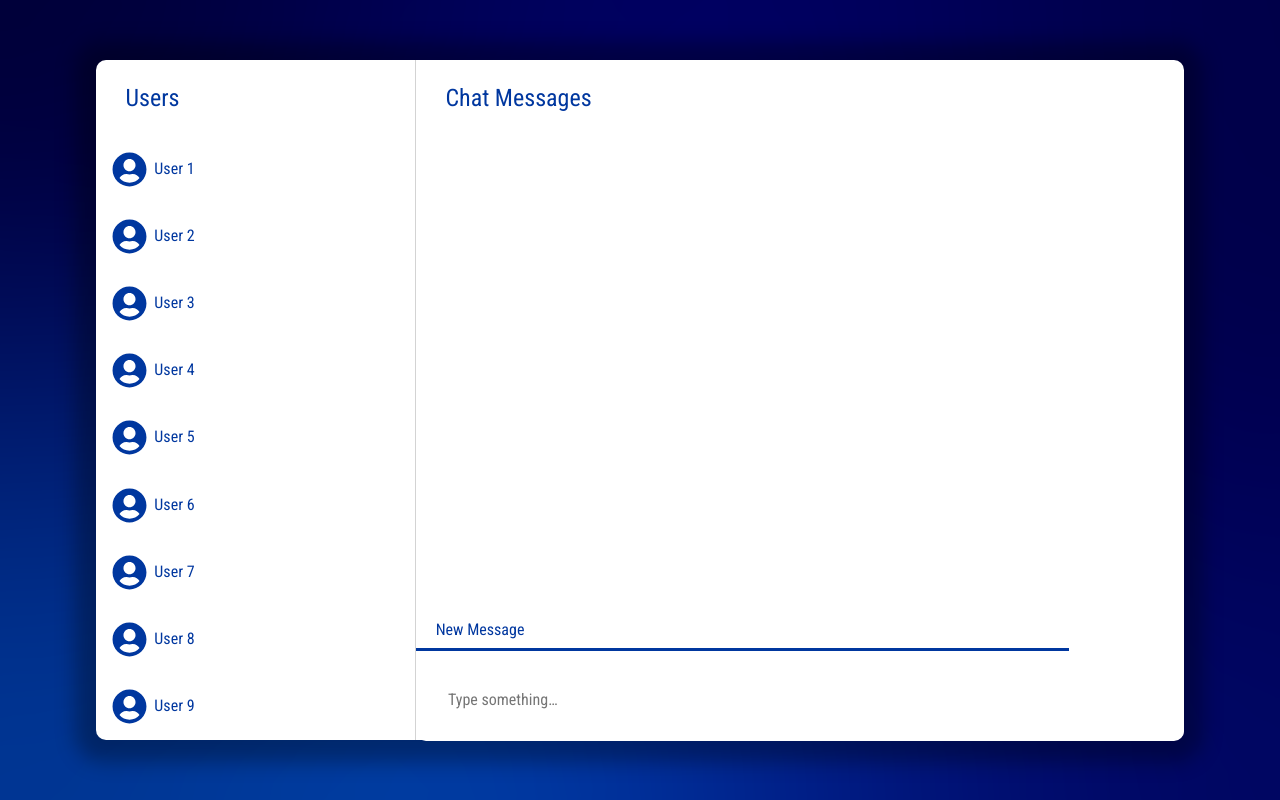
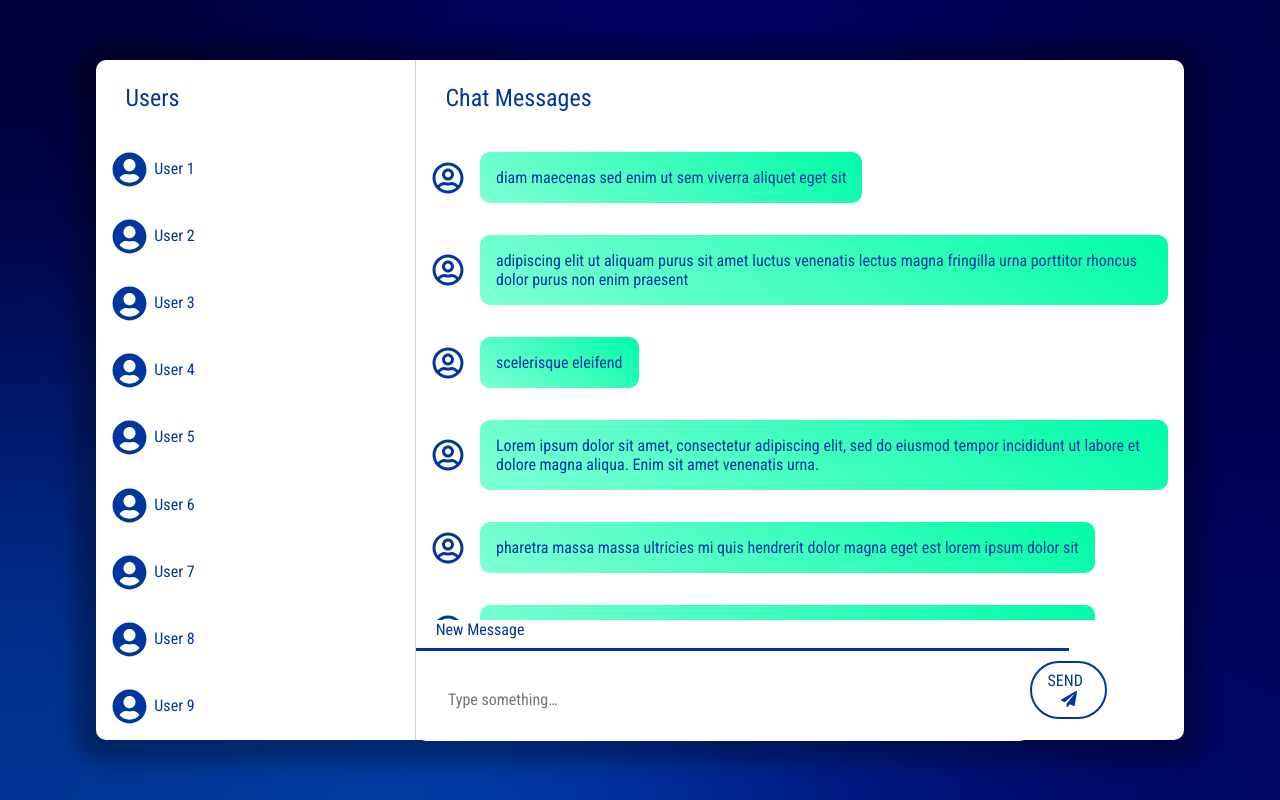
Before and after one commit to mrassili/chat-app, a React (Create React App) app: page / in a window 1280 px wide. Built offline with nearby package versions, Linux system fonts and the light colour scheme.

Commit message:
Style chat area

```diff
--- a/package.json
+++ b/package.json
@@ -4,6 +4,7 @@
   "private": true,
   "dependencies": {
     "@fortawesome/fontawesome-svg-core": "^1.2.17",
+    "@fortawesome/free-regular-svg-icons": "^5.8.1",
     "@fortawesome/free-solid-svg-icons": "^5.8.1",
     "@fortawesome/react-fontawesome": "^0.1.4",
     "eslint-config-prettier": "^4.1.0",
@@ -20,7 +21,9 @@
     "start": "react-scripts start",
     "build": "react-scripts build",
     "test": "react-scripts test",
-    "eject": "react-scripts eject"
+    "eject": "react-scripts eject",
+    "prettify": "prettier \"src/**/*.js\" --write",
+    "lint": "eslint \"src/**/*.js\""
   },
   "eslintConfig": {
     "extends": "react-app"
--- a/src/App.js
+++ b/src/App.js
@@ -2,6 +2,7 @@ import React, { Component } from "react"
 import UsersList from "./UsersList"
 import ChatWindow from "./ChatWindow"
 import NewMessage from "./NewMessage"
+import MessageBubble from "./MessageBubble"
 import "./reset.css"
 import "./App.css"
 
@@ -11,7 +12,33 @@ class App extends Component {
       <div className="container">
         <main className="main-window">
           <UsersList />
-          <ChatWindow />
+          <ChatWindow>
+            <MessageBubble>
+              diam maecenas sed enim ut sem viverra aliquet eget sit
+            </MessageBubble>
+            <MessageBubble>
+              adipiscing elit ut aliquam purus sit amet luctus venenatis lectus
+              magna fringilla urna porttitor rhoncus dolor purus non enim
+              praesent
+            </MessageBubble>
+            <MessageBubble>scelerisque eleifend</MessageBubble>
+            <MessageBubble>
+              Lorem ipsum dolor sit amet, consectetur adipiscing elit, sed do
+              eiusmod tempor incididunt ut labore et dolore magna aliqua. Enim
+              sit amet venenatis urna.
+            </MessageBubble>
+            <MessageBubble>
+              pharetra massa massa ultricies mi quis hendrerit dolor magna eget
+              est lorem ipsum dolor sit
+            </MessageBubble>
+            <MessageBubble>
+              pharetra massa massa ultricies mi quis hendrerit dolor magna eget
+              est lorem ipsum dolor sit
+            </MessageBubble>
+            <MessageBubble>
+              diam maecenas sed enim ut sem viverra aliquet eget sit
+            </MessageBubble>
+          </ChatWindow>
           <NewMessage />
         </main>
       </div>
--- a/src/ChatWindow.js
+++ b/src/ChatWindow.js
@@ -1,10 +1,11 @@
 import React from "react"
 import styles from "./ChatWindow.module.css"
 
-const ChatWindow = () => {
+const ChatWindow = (props) => {
   return (
     <section className={styles["chat-window"]}>
-      <h2 className={styles["users-h2"]}>&nbsp;Chat Messages</h2>
+      <h2 className={styles["messages-h2"]}>&nbsp;Chat Messages</h2>
+      {props.children}
     </section>
   )
 }
--- a/src/ChatWindow.module.css
+++ b/src/ChatWindow.module.css
@@ -1,4 +1,33 @@
-.users-h2 {
+.chat-window {
+  display: flex;
+  flex-direction: column;
+  overflow-y: scroll;
+  scrollbar-width: none;
+  -ms-overflow-style: none;
+  scroll-behavior: smooth;
+}
+
+/* Hide the scrollbar */
+.chat-window::-webkit-scrollbar {
+  /* WebKit */
+  width: 0;
+  height: 0;
+}
+
+.chat-window::-moz-scrollbar {
+  /* Mozilla */
+  width: 0;
+  height: 0;
+}
+/**********/
+
+.messages-h2 {
+  background-color: white;
   padding: 1em;
   font-size: 1.5em;
+  position: sticky;
+  top: 0;
+  z-index: 5;
+  border-top-right-radius: 20px;
+  /* border: 3px solid green; */
 }
--- /dev/null
+++ b/src/MessageBubble.js
@@ -0,0 +1,32 @@
+import React from "react"
+import styles from "./MessageBubble.module.css"
+
+import { FontAwesomeIcon } from "@fortawesome/react-fontawesome"
+import { faUserCircle } from "@fortawesome/free-regular-svg-icons"
+
+const Sender = () => {
+  return (
+    <FontAwesomeIcon
+      icon={faUserCircle}
+      style={{
+        fontSize: "2em",
+        verticalAlign: "middle",
+        margin: ".5em",
+        color: "#00379f",
+      }}
+    />
+  )
+}
+
+const MessageBubble = (props) => {
+  return (
+    <>
+      <div className={styles["message-banner"]}>
+        <Sender />
+        <span className={styles.bubble}>{props.children}</span>
+      </div>
+    </>
+  )
+}
+
+export default MessageBubble
--- /dev/null
+++ b/src/MessageBubble.module.css
@@ -0,0 +1,13 @@
+.bubble {
+  display: inline-block;
+  margin: 1em auto;
+  padding: 1em;
+  /* background-color: aquamarine; */
+  border-radius: 10px;
+  max-width: calc(100% - 5em);
+  vertical-align: middle;
+  background: linear-gradient(217deg, rgb(1, 252, 168), aquamarine);
+}
+
+.message-banner {
+}
--- a/src/NewMessage.js
+++ b/src/NewMessage.js
@@ -1,11 +1,17 @@
 import React from "react"
 import styles from "./NewMessage.module.css"
+import { FontAwesomeIcon } from "@fortawesome/react-fontawesome"
+import { faPaperPlane } from "@fortawesome/free-solid-svg-icons"
 
 const NewMessage = () => {
   return (
-    <section>
+    <section className={styles.box}>
       <span className={styles.span}>&nbsp;New Message&nbsp;</span>
       <input className={styles.input} placeholder="Type something…" />
+      <button className={styles["send-btn"]}>
+        send &nbsp;
+        <FontAwesomeIcon icon={faPaperPlane} />
+      </button>
     </section>
   )
 }
--- a/src/NewMessage.module.css
+++ b/src/NewMessage.module.css
@@ -1,5 +1,5 @@
 .input {
-  width: 100%;
+  width: 80%;
   height: auto;
   cursor: auto;
   padding: 2em;
@@ -22,3 +22,25 @@
   color: #00379f;
   background: #00379f;
 }
+
+.box {
+  /* border: 2px solid black; */
+}
+
+.send-btn {
+  width: 10%;
+  padding: 0.5em;
+  font-size: 1em;
+  color: #00379f;
+  background: white;
+  border-radius: 4em;
+  border: 2px solid #00379f;
+  text-transform: uppercase;
+  transition: color 0.5s ease, background 0.5s ease;
+}
+
+.send-btn:hover {
+  color: white;
+  background: #00379f;
+  transition: all 0.5s ease;
+}
--- a/src/UsersList.module.css
+++ b/src/UsersList.module.css
@@ -5,20 +5,6 @@
   border-right: 1px solid lightgray;
   overflow-y: scroll;
   scroll-behavior: smooth;
-}
-
-.sidebar::-webkit-scrollbar-track {
-  background-color: rgb(241, 241, 241);
-}
-
-.sidebar::-webkit-scrollbar {
-  width: 8px;
-  background-color: #00379f;
-}
-
-.sidebar::-webkit-scrollbar-thumb {
-  border-radius: 71px;
-  background-color: #00379f;
 }
 
 .users-h2 {
```
Also changed, not shown: .eslintrc.js, 1 other file (tests, documents, lock files or other folders).
